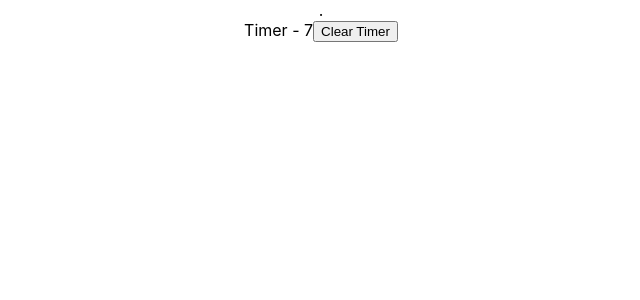
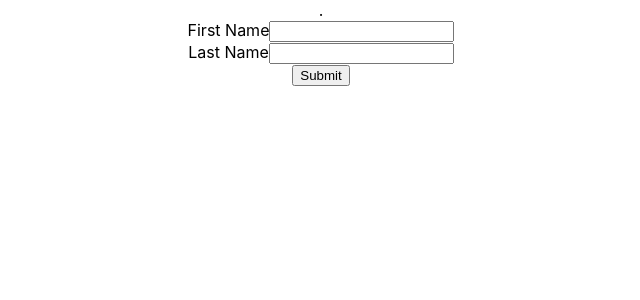
Before and after one commit to SpandanaReddy29/react-concepts, a React (Create React App) app: page / in a window 1280 px wide. Shown: the top 300 px of the page, without its empty margins (319-959 px from the left). Built offline with nearby package versions, Linux system fonts and the light colour scheme.

Commit message:
Added Custom Hooks

```diff
--- a/src/App.js
+++ b/src/App.js
@@ -22,6 +22,9 @@ import ParentComponent from './components/hooks/useCallback/ParentComponent';
 import Counter from './components/hooks/useMemo/Counter';
 import FocusInput from './components/hooks/useRef/FocusInput';
 import Timer from './components/hooks/useRef/Timer';
+import DocTitle from './components/hooks/customHooks/DocTitle';
+import CounterOne from './components/hooks/customHooks/CounterOne';
+import UserForm from './components/hooks/customHooks/UserForm';
 
 function App() {
   return (
@@ -51,7 +54,10 @@ function App() {
       {/* <ParentComponent /> */}
       {/* <Counter /> */}
       {/* <FocusInput /> */}
-      <Timer />
+      {/* <Timer /> */}
+      {/* <DocTitle /> */}
+      {/* <CounterOne /> */}
+      <UserForm />
     </div>
   );
 }
--- /dev/null
+++ b/src/components/hooks/customHooks/CounterOne.js
@@ -0,0 +1,32 @@
+import React, {useState} from 'react'
+import useCounter from './useCounter'
+
+const CounterOne = () => {
+
+  // const [count, setCount] = useState(0);
+
+  // const increment = () => {
+  //   setCount(prevCount => prevCount + 1)
+  // };
+
+  // const decrement = () => {
+  //   setCount(prevCount => prevCount - 1)
+  // };
+
+  // const reset = () => {
+  //   setCount(0)
+  // };
+
+  const [count, increment, decrement, reset] = useCounter(0, 1);
+
+  return (
+    <div>
+      <h2>Count - {count} </h2>
+      <button onClick={increment}> INCREMENT </button>
+      <button onClick={decrement}> DECREMENT </button>
+      <button onClick={reset}> RESET </button>
+    </div>
+  )
+}
+
+export default CounterOne
--- /dev/null
+++ b/src/components/hooks/customHooks/DocTitle.js
@@ -0,0 +1,25 @@
+import React, {useState, useEffect} from 'react';
+import useDocumentTitle from './useDocumentTitle';
+
+function DocTitle() {
+
+  const [count, setCount] = useState(0);
+
+  // useEffect(() => {
+  //   document.title = `Count ${count}`
+  // }, [count]);
+
+  useDocumentTitle(count);
+
+  const onButtonClick = () => {
+    setCount(count + 1)
+  };
+
+  return (
+    <div>
+      <button onClick={onButtonClick}> Count - {count} </button>
+    </div>
+  )
+}
+
+export default DocTitle
--- /dev/null
+++ b/src/components/hooks/customHooks/UserForm.js
@@ -0,0 +1,53 @@
+import React, {useState} from 'react';
+import useInput from './useInput';
+
+const UserForm = () => {
+
+  // const [fName, setFName] = useState('');
+  // const [lName, setLName] = useState('');
+
+  const [fName, bindFName, resetFName] = useInput('');
+  const [lName, bindLName, resetLName] = useInput('');
+
+  const onSubmitHandler = e => {
+    e.preventDefault();
+    alert(`Hello ${fName} ${lName}, your form submitted`);
+
+    resetFName();
+    resetLName();
+  }
+
+  return (
+    <div>
+      <form onSubmit={onSubmitHandler}>
+        <div>
+          <label>First Name</label>
+          <input
+            {...bindFName}
+            type='text'
+          />
+          {/* <input
+            type='text'
+            value={fName}
+            onChange={e => setFName(e.target.value)}
+          /> */}
+        </div>
+        <div>
+          <label>Last Name</label>
+          <input
+            {...bindLName}
+            type='text'
+          />
+          {/* <input
+            type='text'
+            value={lName}
+            onChange={e => setLName(e.target.value)}
+          /> */}
+        </div>
+        <button>Submit</button>
+      </form>
+    </div>
+  )
+}
+
+export default UserForm
--- /dev/null
+++ b/src/components/hooks/customHooks/useCounter.js
@@ -0,0 +1,23 @@
+import {useState} from 'react'
+
+function useCounter(initialState = 0, value) {
+
+  const [count, setCount] = useState(initialState);
+
+  const increment = () => {
+    setCount(prevCount => prevCount + value)
+  };
+
+  const decrement = () => {
+    setCount(prevCount => prevCount - value)
+  };
+
+  const reset = () => {
+    setCount(initialState)
+  };
+
+  return [count, increment, decrement, reset]
+
+}
+
+export default useCounter
--- /dev/null
+++ b/src/components/hooks/customHooks/useDocumentTitle.js
@@ -0,0 +1,11 @@
+import {useEffect} from 'react';
+
+const useDocumentTitle = (count) => {
+
+  useEffect(() => {
+    document.title = `Count ${count}`
+  }, [count]);
+
+}
+
+export default useDocumentTitle
--- /dev/null
+++ b/src/components/hooks/customHooks/useInput.js
@@ -0,0 +1,22 @@
+import {useState} from 'react'
+
+const useInput = (initialValue) => {
+
+  const [value, setValue] = useState(initialValue)
+
+  const reset = () => {
+    setValue(initialValue)
+  }
+
+  const bind = {
+    value,
+    onChange: e => {
+      setValue(e.target.value)
+    }
+  }
+
+  return [value, bind, reset]
+
+}
+
+export default useInput
```
